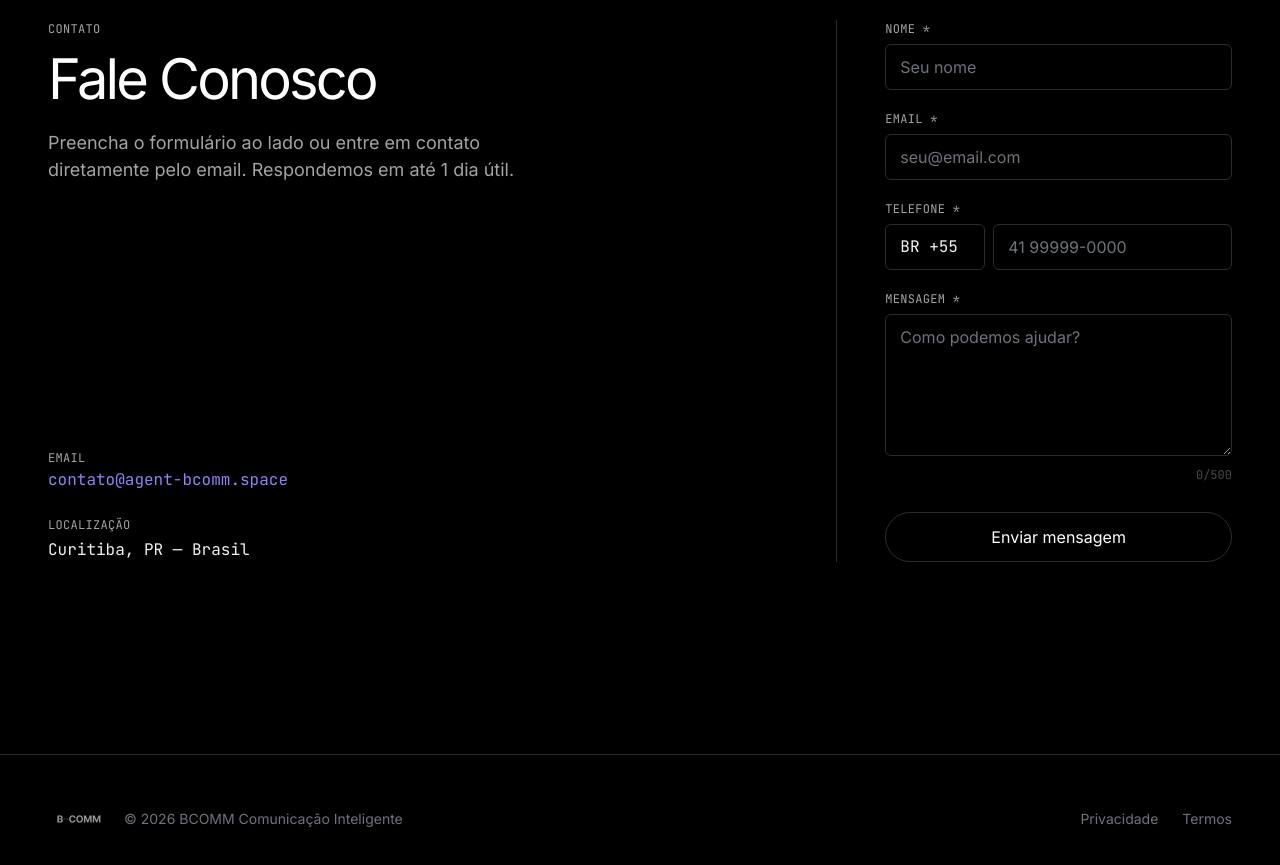
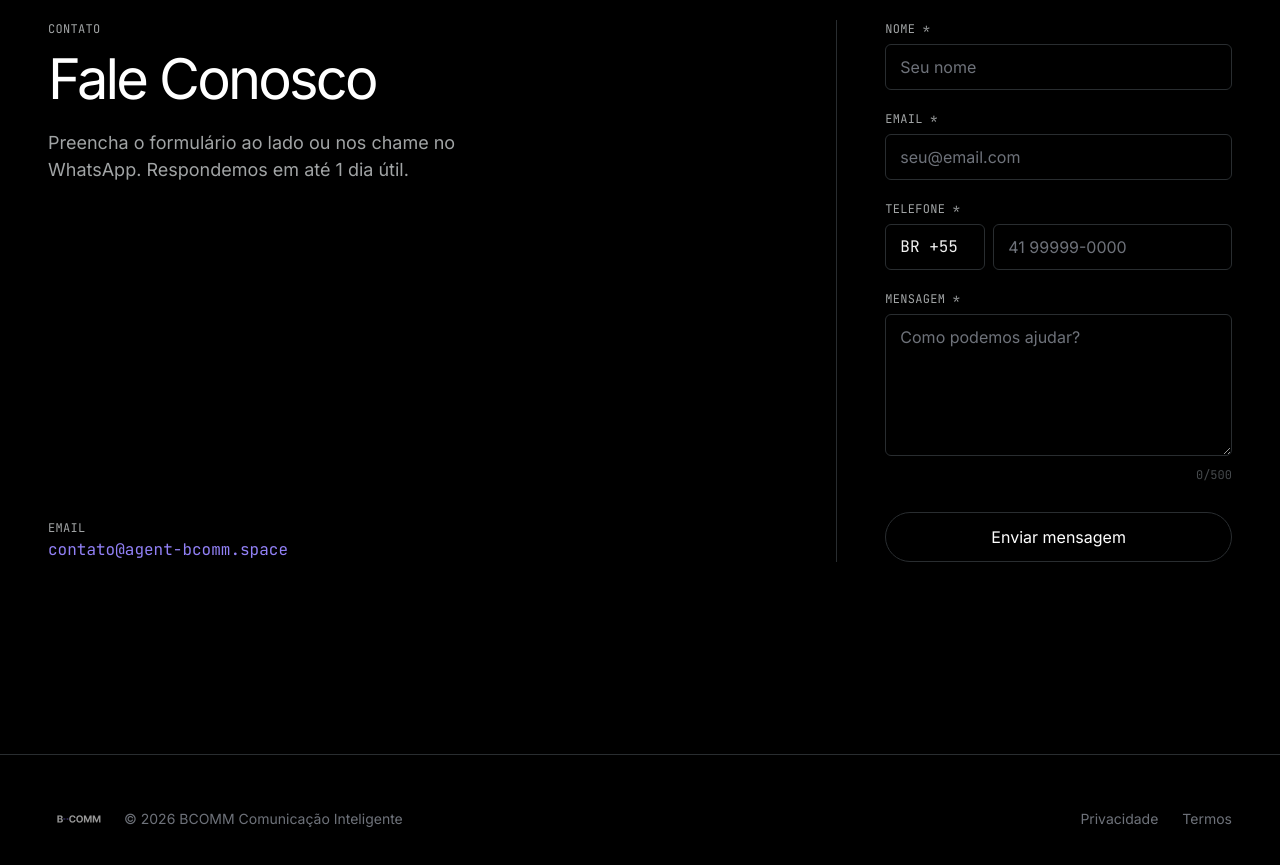
Before and after one commit to BCOMMAG/BCOMM-Website, a Next.js app: page / in a window 1280 px wide. Shown: the part 3820-4685 px from the top of the page. Built offline with nearby package versions, Linux system fonts and the light colour scheme.

Commit message:
feat: update contact text to WhatsApp + remove location section

```diff
--- a/src/components/Contact.tsx
+++ b/src/components/Contact.tsx
@@ -125,7 +125,7 @@ export function Contact() {
                   Fale Conosco
                 </h2>
                 <p className="mt-[16px] max-w-[480px] text-[18px] leading-[1.5] text-ash">
-                  Preencha o formulário ao lado ou entre em contato diretamente pelo email. Respondemos em até 1 dia útil.
+                  Preencha o formulário ao lado ou nos chame no WhatsApp. Respondemos em até 1 dia útil.
                 </p>
               </div>
 
@@ -141,14 +141,7 @@ export function Contact() {
                     contato@agent-bcomm.space
                   </a>
                 </div>
-                <div>
-                  <p className="font-mono text-[12px] uppercase tracking-[0.025em] text-ash">
-                    Localização
-                  </p>
-                  <p className="mt-[4px] font-mono text-[16px] text-bone">
-                    Curitiba, PR — Brasil
-                  </p>
-                </div>
+
               </div>
             </div>
 
```
